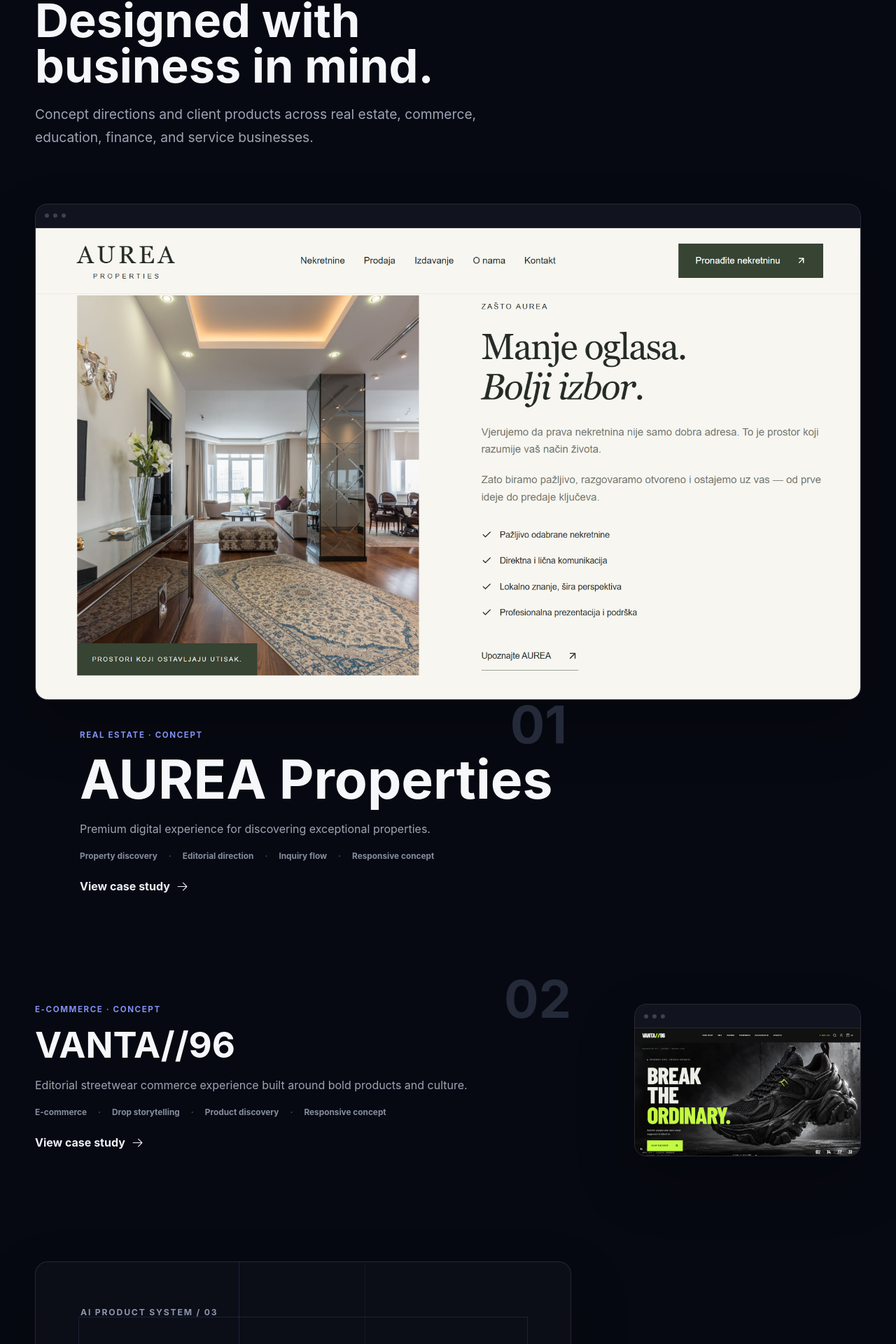
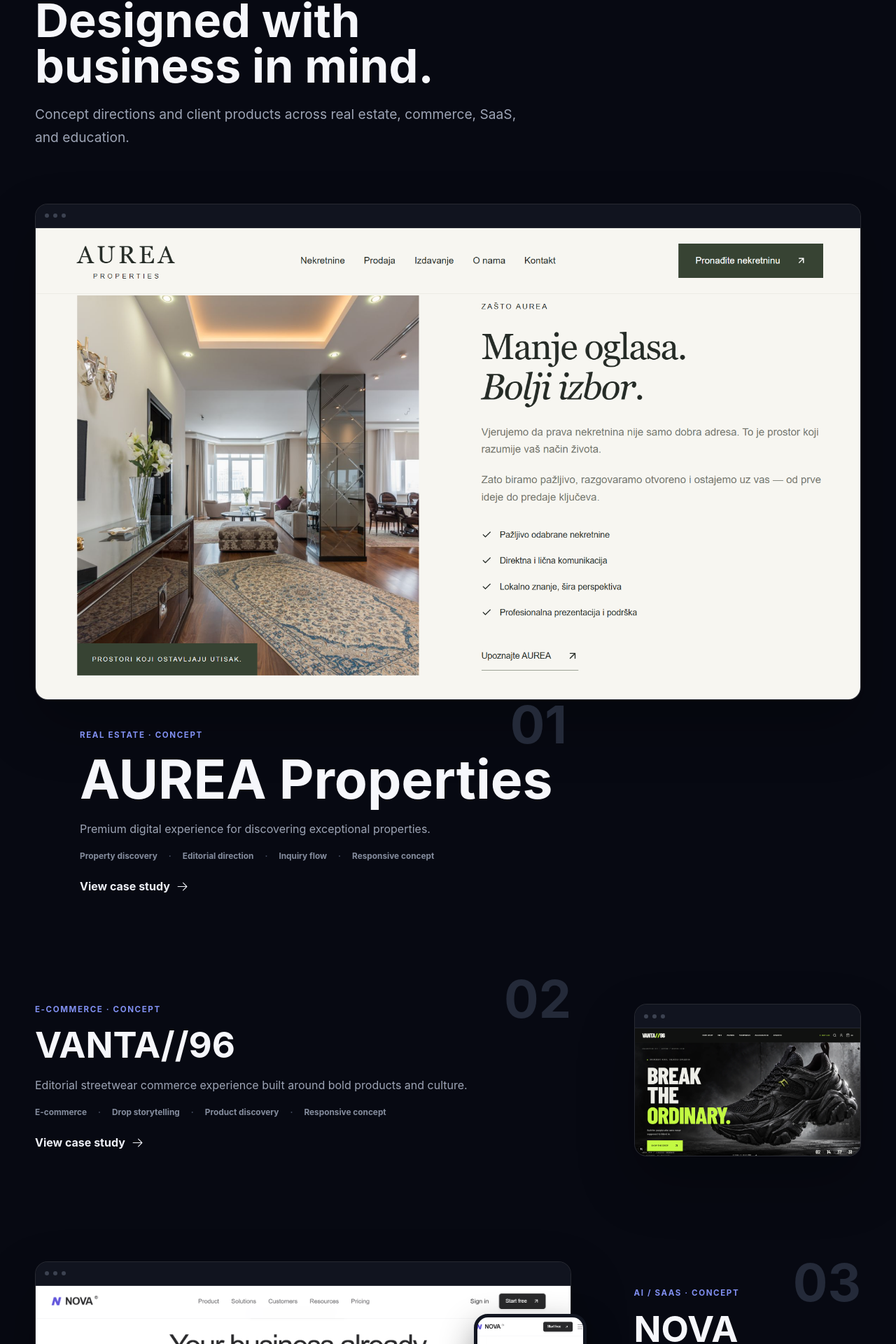
Before and after one commit to nikolaskakavac/portfolio, a React (Vite) app: page / in a window 1280 px wide. Shown: the part 988-2908 px from the top of the page at 70% size. Built offline with nearby package versions, Linux system fonts and the light colour scheme.

Commit message:
Focus portfolio and add NOVA project visuals

```diff
--- a/src/App.jsx
+++ b/src/App.jsx
@@ -43,7 +43,7 @@ const projects = [
     engineering: { en: 'A scalable interface direction with reusable product patterns, clear information hierarchy, and workflow-focused states.', sr: 'Skalabilan pravac interfejsa sa ponovljivim obrascima, jasnom hijerarhijom informacija i stanjima fokusiranim na tok rada.' },
     capabilities: { en: ['Marketing website', 'Product dashboard', 'Onboarding', 'Design system'], sr: ['Marketinški sajt', 'Dashboard proizvoda', 'Onboarding', 'Dizajn sistem'] },
     flow: { en: ['Visitor', 'Understand product', 'Create account', 'Enter workspace'], sr: ['Posjetilac', 'Razumijevanje proizvoda', 'Kreiranje naloga', 'Ulazak u radni prostor'] },
-    desktop: null, mobile: null, url: null,
+    desktop: 'work/nova-desktop.png', imageWidth: 1850, imageHeight: 811, mobile: 'work/nova-mobile.png', url: null,
   },
   {
     id: 'agentmasterclass', title: 'AgentMasterclass',
@@ -58,35 +58,13 @@ const projects = [
     detailCaption: { en: 'Program selection on mobile', sr: 'Izbor programa na telefonu' },
     url: 'https://agentmasterclass.rs',
   },
-  {
-    id: 'arbexfund', title: 'ArbexFund',
-    eyebrow: { en: 'Finance platform', sr: 'Finansijska platforma' },
-    summary: { en: 'An account sales system that makes a complex financial offer easier to understand, explore, and act on.', sr: 'Sistem za prodaju naloga koji kompleksnu finansijsku ponudu čini lakšom za razumijevanje, pregled i sljedeći korak.' },
-    challenge: { en: 'Account sales can feel risky when the offer, process, and trust signals are not structured clearly.', sr: 'Prodaja naloga može delovati rizično kada ponuda, proces i signali poverenja nisu jasno strukturirani.' },
-    solution: { en: 'A focused platform combining account discovery, buyer inquiries, and the internal workflow needed to manage the offer.', sr: 'Fokusirana platforma koja spaja pregled naloga, upite kupaca i interni tok potreban za upravljanje ponudom.' },
-    engineering: { en: 'Responsive full-stack application with separate client and server logic, structured data, and an administration workflow.', sr: 'Responsive full-stack aplikacija sa odvojenom klijentskom i serverskom logikom, strukturiranim podacima i administrativnim tokom.' },
-    capabilities: { en: ['Web application', 'Account catalog', 'Buyer inquiries', 'Admin workflow'], sr: ['Web aplikacija', 'Katalog naloga', 'Upiti kupaca', 'Administracija'] },
-    flow: { en: ['Visitor', 'Account offer', 'Selection', 'Inquiry', 'Admin follow-up'], sr: ['Posjetilac', 'Ponuda naloga', 'Odabir', 'Upit', 'Admin obrada'] },
-    stack: ['React', 'Node.js', 'Express', 'MongoDB'], desktop: 'work/arbexpc.png', mobile: 'work/arbexmob.png', url: 'https://arbexfund.com',
-  },
-  {
-    id: 'inkvibe', title: 'InkVibe',
-    eyebrow: { en: 'Tattoo studio website', sr: 'Sajt za tattoo studio' },
-    summary: { en: 'A studio website that puts the work first and gives prospective clients a direct path to a booking inquiry.', sr: 'Sajt studija koji radove stavlja u prvi plan i potencijalnim klijentima daje direktan put do upita za termin.' },
-    challenge: { en: 'The site needed to feel distinctive without making the portfolio or booking journey difficult to understand.', sr: 'Sajt je morao da bude prepoznatljiv bez komplikovanja portfolija i puta do rezervacije.' },
-    solution: { en: 'A stronger visual direction, clear work presentation, and a direct booking path across desktop and mobile.', sr: 'Jači vizuelni pravac, jasna prezentacija radova i direktan booking tok na desktopu i telefonu.' },
-    engineering: { en: 'A fast responsive interface built around image presentation, clear navigation, and a consistent inquiry path.', sr: 'Brz responsive interfejs izgrađen oko prikaza radova, jasne navigacije i dosljednog puta do upita.' },
-    capabilities: { en: ['Business website', 'Work portfolio', 'Booking inquiry', 'Mobile experience'], sr: ['Poslovni sajt', 'Portfolio radova', 'Upit za termin', 'Mobilno iskustvo'] },
-    flow: { en: ['Visitor', 'Portfolio', 'Studio fit', 'Booking inquiry'], sr: ['Posjetilac', 'Portfolio', 'Izbor studija', 'Upit za termin'] },
-    stack: ['React', 'Vite', 'Responsive UI', 'Booking flow'], desktop: 'work/inkvibe-desktop.png', mobile: 'work/inkvibe-mobile.png', url: 'https://nikolaskakavac.github.io/InkVibe/',
-  },
 ]
 
 const copy = {
   en: {
     nav: { work: 'Work', services: 'Services', process: 'Process', about: 'About', contact: 'Contact' },
     hero: { eyebrow: 'Independent software studio', title: <>We build digital systems <br />that grow your business.</>, body: 'From high-converting websites to custom web apps, payments and automated workflows — we design and build the systems behind growing businesses.', primary: 'Start a Project', secondary: 'View Our Work', capabilities: ['Websites', 'Web Apps', 'Payments', 'Automations'] },
-    work: { eyebrow: 'Selected work', title: 'Designed with business in mind.', body: 'Concept directions and client products across real estate, commerce, education, finance, and service businesses.', view: 'View case study' },
+    work: { eyebrow: 'Selected work', title: 'Designed with business in mind.', body: 'Concept directions and client products across real estate, commerce, SaaS, and education.', view: 'View case study' },
     problems: { eyebrow: 'Problems we solve', title: 'When your business outgrows a basic website.', items: ["You're handling applications manually.", 'Payments and customer data live in different places.', "Your website doesn't connect to the way your business actually works."], closing: "That's where we come in." },
     services: { eyebrow: 'What we build', title: 'Digital infrastructure, without the agency overhead.', items: [['Websites', 'You need a better way to attract and convert customers.'], ['Web Applications', 'Your product needs functionality beyond a traditional website.'], ['Automations & Integrations', 'Your business needs payments, data, and workflows to work together.']] },
     statement: { label: 'Our operating advantage', title: <>Lean by design.<br /><span>Built to perform.</span></>, body: 'Modern tools and hands-on engineering let us move quickly without compromising the decisions that matter — structure, usability, reliability, and business fit.', points: ['Direct collaboration', 'Modern development', 'Production-ready'] },
@@ -100,7 +78,7 @@ const copy = {
   sr: {
     nav: { work: 'Radovi', services: 'Usluge', process: 'Proces', about: 'O nama', contact: 'Kontakt' },
     hero: { eyebrow: 'Nezavisni softverski studio', title: <>Gradimo digitalne sisteme <br />koji razvijaju vaš biznis.</>, body: 'Gradimo sajtove koji jasno vode do upita, web aplikacije, tokove plaćanja i automatizovane procese za firme koje rastu.', primary: 'Započni projekat', secondary: 'Pogledaj radove', capabilities: ['Sajtovi', 'Web aplikacije', 'Plaćanja', 'Automatizacije'] },
-    work: { eyebrow: 'Izdvojeni radovi', title: 'Dizajnirano sa poslovnim ciljem.', body: 'Koncepti i proizvodi za klijente iz oblasti nekretnina, trgovine, edukacije, finansija i uslužnih djelatnosti.', view: 'Otvori case study' },
+    work: { eyebrow: 'Izdvojeni radovi', title: 'Dizajnirano sa poslovnim ciljem.', body: 'Koncepti i proizvodi iz oblasti nekretnina, trgovine, SaaS-a i edukacije.', view: 'Otvori case study' },
     problems: { eyebrow: 'Problemi koje rješavamo', title: 'Kada vaš biznis preraste osnovni sajt.', items: ['Prijave i dalje obrađujete ručno.', 'Plaćanja i podaci o klijentima nalaze se na različitim mjestima.', 'Vaš sajt nije povezan sa načinom na koji biznis stvarno funkcioniše.'], closing: 'Tu mi preuzimamo.' },
     services: { eyebrow: 'Šta gradimo', title: 'Digitalna infrastruktura bez agencijske birokratije.', items: [['Sajtovi', 'Treba vam bolji način da privučete i pretvorite posjetioce u klijente.'], ['Web aplikacije', 'Vašem proizvodu treba više funkcionalnosti od tradicionalnog sajta.'], ['Automatizacije i integracije', 'Plaćanja, podaci i poslovni tokovi treba da rade zajedno.']] },
     statement: { label: 'Naša operativna prednost', title: <>Efikasan razvoj.<br /><span>Pouzdana izvedba.</span></>, body: 'Savremeni alati i praktičan inženjering ubrzavaju rad bez kompromisa u odlukama koje su važne — strukturi, upotrebljivosti, pouzdanosti i poslovnoj svrsi.', points: ['Direktna saradnja', 'Savremen razvoj', 'Spremno za produkciju'] },
```
Also changed, not shown: public/work/nova-desktop.png (added), public/work/nova-mobile.png (added), 1 other file (tests, documents, lock files or other folders).
